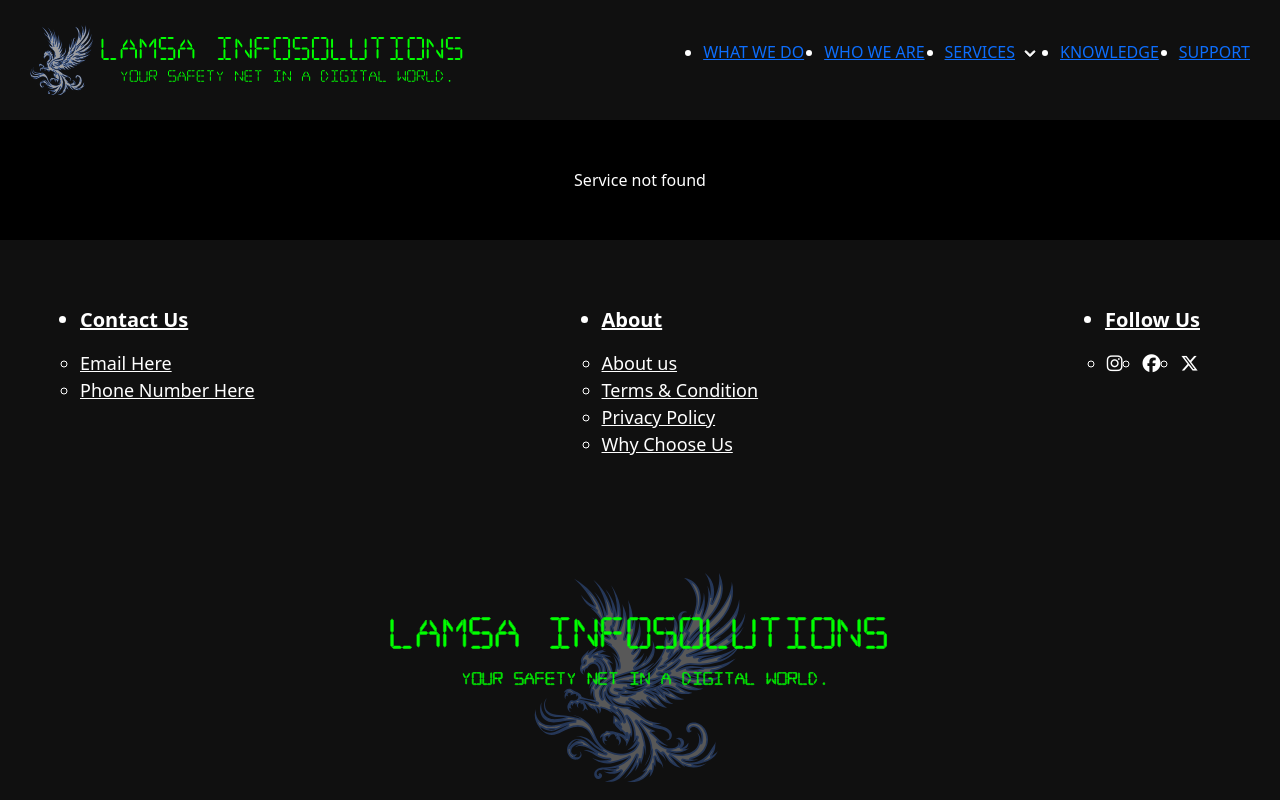
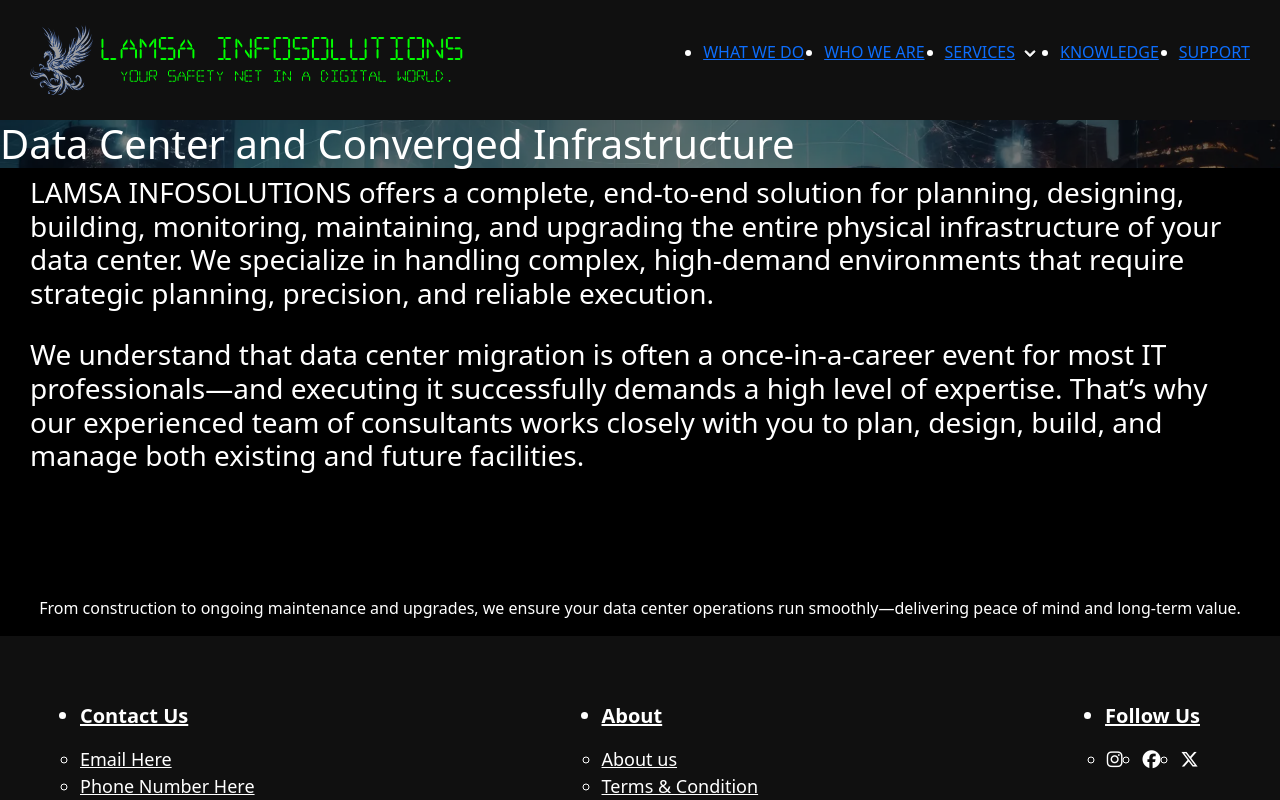
Before and after one commit to MansuriVilla/lamsa, a React (Vite) app: page /services/data-center-and-converged-infrastructure in a window 1280 px wide. Shown: the top 800 px of the page. Built offline with nearby package versions, Linux system fonts and the light colour scheme; the HTML template or start-up script is replaced by a standard one.

Commit message:
Added Service Pages

```diff
--- a/public/services.json
+++ b/public/services.json
@@ -31,12 +31,12 @@
       ]
     },
     {
-      "slug": "mobile-app-development",
-      "title": "Mobile App Development",
-      "description_title": "LAMSA INFOSOLUTIONS offers a robust Access Control system that enables efficient management of your facility by monitoring and regulating access to key areas—such as main entrances, secure rooms, elevators, stairwells, and other restricted doors. This is particularly beneficial for businesses where accurate employee attendance tracking is essential to operational efficiency. With integrated time and attendance features, companies can easily monitor, manage, and generate detailed reports on employee attendance.",
-      "description": "",
-      "bottom_title": "",
-      "bottom_description": "",
+      "slug": "ict-infrastructures-&-integration",
+      "title": "ICT Infrastructures & Integration",
+      "description_title": "Our Network Infrastructure Planning and Transformation services are designed to help your business achieve optimal performance through cost-effective, efficient, and future-ready network solutions. We deliver seamless and secure infrastructure that is standardized, simplified, and scalable—enabling your organization to unlock new possibilities and drive innovation.",
+      "description": "At LAMSA INFOSOLUTIONS, we provide a unified platform designed to meet a wide range of storage needs—including dynamic tiered storage, virtualization, centralized management, data protection, and archiving. We recognize the importance of performance and high availability across your entire storage environment. To ensure this, we take a comprehensive approach that addresses every factor influencing your storage infrastructure. Our solutions are tailored to deliver reliability, efficiency, and scalability—empowering your business with seamless and secure data management.",
+      "bottom_title": "RTLS (Real-Time Location Systems)",
+      "bottom_description": "An active network is a network that contains an active source – either a voltage source or current source. A passive network is a network that does not contain an active source. ",
       "icon": "📱",
       "blocks": [
         {
@@ -50,21 +50,46 @@
       ]
     },
     {
-      "slug": "cloud-solutions",
-      "title": "Cloud Solutions",
-      "description_title": "LAMSA INFOSOLUTIONS offers a robust Access Control system that enables efficient management of your facility by monitoring and regulating access to key areas—such as main entrances, secure rooms, elevators, stairwells, and other restricted doors. This is particularly beneficial for businesses where accurate employee attendance tracking is essential to operational efficiency. With integrated time and attendance features, companies can easily monitor, manage, and generate detailed reports on employee attendance.",
-      "description": "In addition, keyless entry systems provide a secure and convenient way to enhance employee safety, manage turnover, and protect critical company infrastructure from both internal and external threats. As a component of a comprehensive business security alarm system, access control can significantly reduce costs by eliminating the need to re-key locks whenever an employee leaves the organization.",
+      "slug": "enterprise-network-&-mobility",
+      "title": "Enterprise Network & Mobility",
+      "description_title": "LAMSA INFOSOLUTIONS leverages cutting-edge network technologies to help service providers develop applications that take full advantage of enhanced data speeds and bandwidth. This strategic approach enables them to deliver seamless, high-performance services to their users with increased reliability and efficiency.",
       "bottom_title": "",
       "bottom_description": "",
-      "icon": "☁️",
+      "icon": "",
       "blocks": [
         {
-          "block_title": "Technical Details",
-          "details": [
-            "AWS, Azure, and Google Cloud",
-            "Serverless architecture",
-            "Data migration and management"
-          ]
+          "block_title": "",
+          "details": ["", "", ""]
+        }
+      ]
+    },
+    {
+      "slug": "data-center-and-converged-infrastructure",
+      "title": "Data Center and Converged Infrastructure",
+      "description_title": "LAMSA INFOSOLUTIONS offers a complete, end-to-end solution for planning, designing, building, monitoring, maintaining, and upgrading the entire physical infrastructure of your data center. We specialize in handling complex, high-demand environments that require strategic planning, precision, and reliable execution.",
+      "description": "We understand that data center migration is often a once-in-a-career event for most IT professionals—and executing it successfully demands a high level of expertise. That’s why our experienced team of consultants works closely with you to plan, design, build, and manage both existing and future facilities.",
+      "bottom_title": "",
+      "bottom_description": "From construction to ongoing maintenance and upgrades, we ensure your data center operations run smoothly—delivering peace of mind and long-term value.",
+      "icon": "",
+      "blocks": [
+        {
+          "block_title": "",
+          "details": ["", "", ""]
+        }
+      ]
+    },
+    {
+      "slug": "facility-maintenance",
+      "title": "Facility Maintenance",
+      "description_title": " A spectrum of activities, the IT Service Management is directed by policies, organized and structured in processes and supporting procedures – that are performed by an organization to design, plan, deliver, operate and control information technology (IT) services offered to customers. At Meridian, we implement IT services that meet our customers' needs through an appropriate mix of people, process and information technology. ",
+      "description": "At LAMSA INFOSOLUTIONS, we implement IT service solutions that are tailored to meet our clients’ specific needs—leveraging the right combination of people, processes, and technology to ensure consistent, efficient, and value-driven service delivery.",
+      "bottom_title": "Elevator Control System:",
+      "bottom_description": "The Elevator Access Control System is a smart technology designed to manage and restrict access to different floors within a building. Each cardholder is assigned specific floor access permissions, defining which levels they are authorized to reach. You can configure the system to allow access to designated floors while denying entry to others, ensuring enhanced security and controlled movement throughout the facility.",
+      "icon": "",
+      "blocks": [
+        {
+          "block_title": "",
+          "details": ["", "", ""]
         }
       ]
     }
--- a/src/App.jsx
+++ b/src/App.jsx
@@ -1,5 +1,10 @@
-import React from "react";
-import { BrowserRouter as Router, Routes, Route } from "react-router-dom";
+import React, { useEffect, useState } from "react";
+import {
+  BrowserRouter as Router,
+  Routes,
+  Route,
+  useLocation,
+} from "react-router-dom";
 import Header from "./components/header/Header";
 import Footer from "./components/footer/Footer";
 import Home from "./pages/Home";
@@ -9,19 +14,55 @@
 import "./assets/css/App.css";
 import "./assets/js/app.js";
 
+function DynamicTitle() {
+  const location = useLocation();
+  const [services, setServices] = useState([]); // Define state for services
+
+  // Fetch services data
+  useEffect(() => {
+    fetch("/services.json")
+      .then((response) => {
+        if (!response.ok) throw new Error("Failed to fetch services data");
+        return response.json();
+      })
+      .then((data) => {
+        setServices(data.services || []); // Store services array
+      })
+      .catch((error) => console.error("Error fetching services:", error));
+  }, []);
+
+  // Set document title based on route
+  useEffect(() => {
+    let pageTitle = "LAMSA INFOSOLUTIONS";
+    if (location.pathname === "/") {
+      pageTitle += " | Home";
+    } else if (location.pathname.toLowerCase().includes("whatwedo")) {
+      pageTitle += " | What We Do";
+    } else if (location.pathname.toLowerCase().includes("whoweare")) {
+      pageTitle += " | Who We Are";
+    } else if (location.pathname.startsWith("/services/")) {
+      const slug = location.pathname.split("/services/")[1];
+      const service = services.find((s) => s.slug === slug);
+      pageTitle += service ? ` | ${service.title}` : " | Service";
+    }
+    document.title = pageTitle;
+  }, [location, services]);
+
+  return null;
+}
+
 export default function App() {
   return (
-    <>
     <Router>
+      <DynamicTitle />
       <Header />
       <Routes>
         <Route path="/" element={<Home />} />
-          <Route path="Whatwedo" element={<Whatwedo />} />
-          <Route path="Whoweare" element={<Whoweare />} />
+        <Route path="/Whatwedo" element={<Whatwedo />} />
+        <Route path="/Whoweare" element={<Whoweare />} />
         <Route path="/services/:slug" element={<ServicesPage />} />
       </Routes>
       <Footer />
     </Router>
-    </>
   );
 }
--- a/src/assets/css/App.css
+++ b/src/assets/css/App.css
@@ -8,3 +8,5 @@
 .service_blocks { max-width: 1280px; }
 .service_blocks .service-block { flex: 1; }
 #customParticales canvas { position: relative; z-index: -1; height: auto !important; }
+.service_bottom-title { color: var(--neon-green); margin-bottom: 15px; }
+.service_block-title { font-size: 24px; }
--- a/src/assets/css/style.css
+++ b/src/assets/css/style.css
@@ -1,47 +1,27 @@
 .main__content { background-color: #000; display: flex; flex-direction: column; gap: clamp(25px, 48vw, 100px); }
-.inner_banner { position: relative; height: clamp(380px, 50vw, 800px); display: flex; justify-content: center; align-items: center; }
+.inner_banner { position: relative; height: clamp(380px, 50vw, 800px); display: flex; justify-content: center; align-items: center; text-align: center; }
 .inner_banner::before { content: ''; position: absolute; display: block; height: 50px; width: 100%; background: linear-gradient(180deg, transparent, #000); bottom: 0; }
-.level { color: #ffffff; display: flex; flex-wrap: wrap;  }
+.level { color: #ffffff; display: flex; flex-wrap: wrap; }
 .level .heading { text-wrap: nowrap; font-size: clamp(20px, 2.1vw, 30px); font-weight: 600; margin-top: 10px; margin-bottom: 5px; line-height: clamp(20px, 4vw, 30px); }
 .title { color: #fff; font-size: clamp(22px, 3.1vw, 40px); line-height: clamp(22px, 4vw, 40px); font-weight: 600; }
 .level-item.has-text-centered { text-align: center; height: 100%; flex: 1; border-right: 3px solid #fff; padding: clamp(20px, 2vw, 45px); }
-
-.level-item.has-text-centered div img {
-    max-width: clamp(50px, 8vw, 100px);
-  }
-.slider_right img {
-    max-width: clamp(300px, 40vw, 600px);
-}
-
-.section__title {
-    margin-bottom: clamp(25px, 4vw, 50px);
-}
-
-
-
+.level-item.has-text-centered div img { max-width: clamp(50px, 8vw, 100px); }
+.slider_right img { max-width: clamp(300px, 40vw, 600px); }
+.section__title { margin-bottom: clamp(25px, 4vw, 50px); }
 .level-item.has-text-centered:nth-child(4) { border-right: 0px; }
 @media only screen and (max-width:768px) {
-
-    .navbar .custom-container{padding: 0 10px;}
-
-    .slider__content_main{justify-content: center; flex-wrap: wrap-reverse;}
-    .slider_left {
-        text-align: center;
-    }
-    .level-item.has-text-centered{flex: 40%;}
-
-    .level-item.has-text-centered:not(.level-item.has-text-centered:nth-child(3), .level-item.has-text-centered:nth-child(4)) {border-bottom: 2px solid #fff;}
-    .level-item.has-text-centered:nth-child(2) {border-right: 0px solid #fff;}
-    .slider__content_main p{max-width: clamp(470px, 50vw, 712px);}
-
-    .main__content{padding-bottom: 50px;}
-}
+ .navbar .custom-container { padding: 0 10px; }
+.slider__content_main { justify-content: center; flex-wrap: wrap-reverse; }
+.slider_left { text-align: center; }
+.level-item.has-text-centered { flex: 40%; }
+.level-item.has-text-centered:not(.level-item.has-text-centered:nth-child(3), .level-item.has-text-centered:nth-child(4)) { border-bottom: 2px solid #fff; }
+.level-item.has-text-centered:nth-child(2) { border-right: 0px solid #fff; }
+.slider__content_main p { max-width: clamp(470px, 50vw, 712px); }
+.main__content { padding-bottom: 50px; }
+ }
 @media only screen and (max-width:575px) {
-    .level-item.has-text-centered {
-        flex:
-    100%;
-    padding: clamp(30px, 2vw, 45px) clamp(20px, 2vw, 45px);
-      }
-      .level-item.has-text-centered{border-bottom: 2px solid #fff; border-right: 0px solid #fff;}
-      .level-item.has-text-centered:nth-child(4){border-bottom: 0;}
-}
+ .level-item.has-text-centered { flex:
+    100%; padding: clamp(30px, 2vw, 45px) clamp(20px, 2vw, 45px); }
+.level-item.has-text-centered { border-bottom: 2px solid #fff; border-right: 0px solid #fff; }
+.level-item.has-text-centered:nth-child(4) { border-bottom: 0; }
+ }
--- a/src/components/header/Header.jsx
+++ b/src/components/header/Header.jsx
@@ -172,7 +172,6 @@
                             id="SVGRepo_tracerCarrier"
                             strokeLinecap="round"
                             strokeLinejoin="round"
-                            stroke="#CCCCCC"
                             strokeWidth="0.096"
                           />
                           <g id="SVGRepo_iconCarrier">
@@ -180,7 +179,6 @@
                               fillRule="evenodd"
                               clipRule="evenodd"
                               d="M12.7071 14.7071C12.3166 15.0976 11.6834 15.0976 11.2929 14.7071L6.29289 9.70711C5.90237 9.31658 5.90237 8.68342 6.29289 8.29289C6.68342 7.90237 7.31658 7.90237 7.70711 8.29289L12 12.5858L16.2929 8.29289C16.6834 7.90237 17.3166 7.90237 17.7071 8.29289C18.0976 8.68342 18.0976 9.31658 17.7071 9.70711L12.7071 14.7071Z"
-                              fill="#ffffff"
                             />
                           </g>
                         </svg>
--- a/src/components/header/header.css
+++ b/src/components/header/header.css
@@ -5,10 +5,13 @@
 .header .header-inner  .custom-a { font-family: var(--lamsa-primary); padding: 0; margin: 0; font-size: clamp(20px, 4vw + 1rem, 28px); text-align: center; color: var(--neon-green); align-items: center; column-gap: 9.2px; }
 .header .header-inner  .custom-a span img { max-width: clamp(200px, 34vw, 500px); width: 100%; }
 #offcanvasNavbarLabel span:nth-child(2) { display: none; }
-.header-li a { padding: 20px 0; }
+.header-li a { padding: 20px 0; transition: 0.3s all linear; }
 .services-dropdown-menu .dropdown-item { padding: 10px 20px; color: #fff; text-decoration: none; display: block; transition: background 0.2s; }
 .services-dropdown-menu .dropdown-item:hover { background: #151515; color: var(--neon-green); }
 .offcanvas { color: #fff; }
+.header-li a span svg { fill: #fff; transition: 0.3s all linear; }
+.header-li a.site_megaMenu__Active { color: var(--neon-green); }
+.header-li a.site_megaMenu__Active span svg { transform: scaleY(-1); fill: var(--neon-green); }
 @media only screen and (max-width:991px) {
  .offcanvas.offcanvas-end { min-height: 100vh; }
 .header .header-inner .header-right .custom-d-flex { flex-direction: column; }
--- a/src/pages/ServicDetail.jsx
+++ b/src/pages/ServicDetail.jsx
@@ -11,7 +11,10 @@
 
   useEffect(() => {
     fetch("/services.json")
-      .then((response) => response.json())
+      .then((response) => {
+        if (!response.ok) throw new Error("Failed to fetch services data");
+        return response.json();
+      })
       .then((data) => {
         const selectedService = data.services.find((s) => s.slug === slug);
         setService(selectedService);
@@ -27,28 +30,53 @@
   if (!service)
     return <div className="text-center py-5">Service not found</div>;
 
+  // Filter valid blocks (those with either a title or non-empty details)
+  const validBlocks =
+    service.blocks?.filter((block) => {
+      const hasTitle = block.use_bottom_title
+        ? service.bottom_title
+        : block.block_title;
+      const hasDetails =
+        block.details && block.details.some((detail) => detail.trim());
+      return hasTitle || hasDetails;
+    }) || [];
+
   return (
     <>
       <Banner title={service.title} image={Background} />
       <div className="custom-container service_page">
         <section className={`service_top service_${service.slug}-top`}>
           <div className="custom-d-flex flex-column">
+            {service.description_title && (
               <h2 className="h3">{service.description_title}</h2>
-            <h3 className="h3">{service.description}</h3>
+            )}
+            {service.description && <p className="h3">{service.description}</p>}
           </div>
         </section>
-        <div className={`service_center  service_${service.slug}-center`}>
+        {validBlocks.length > 0 && (
+          <div className={`service_center service_${service.slug}-center`}>
             <div className="custom-d-flex">
               <div className="service_blocks custom-d-flex">
-              {service.blocks.map((block, index) => (
+                {validBlocks.map((block, index) => (
                   <div
                     key={index}
                     className="service-block custom-d-flex flex-column"
                   >
-                  <h4 className="service_block-title">{block.block_title}</h4>
-                  {block.details && (
+                    {(block.use_bottom_title
+                      ? service.bottom_title
+                      : block.block_title) && (
+                      <h4 className="service_block-title">
+                        {block.use_bottom_title && service.bottom_title
+                          ? service.bottom_title
+                          : block.block_title}
+                      </h4>
+                    )}
+                    {block.details &&
+                      block.details.some((detail) => detail.trim()) && (
                         <ul className="service_details list_area custom-d-flex flex-column">
-                      {block.details.map((detail, idx) => (
+                          {block.details
+                            .filter((detail) => detail.trim())
+                            .map((detail, idx) => (
                               <li key={idx} className="service_details-item">
                                 {detail}
                               </li>
@@ -60,11 +88,15 @@
               </div>
             </div>
           </div>
+        )}
+
         <section className={`service_bottom service_${service.slug}-bottom`}>
           <h4 className="service_bottom-title">{service.bottom_title}</h4>
+          {service.bottom_description && (
             <p className="service_bottom-description">
               {service.bottom_description}
             </p>
+          )}
         </section>
       </div>
     </>
```
Lines whose indentation alone changed are shown as unchanged.
